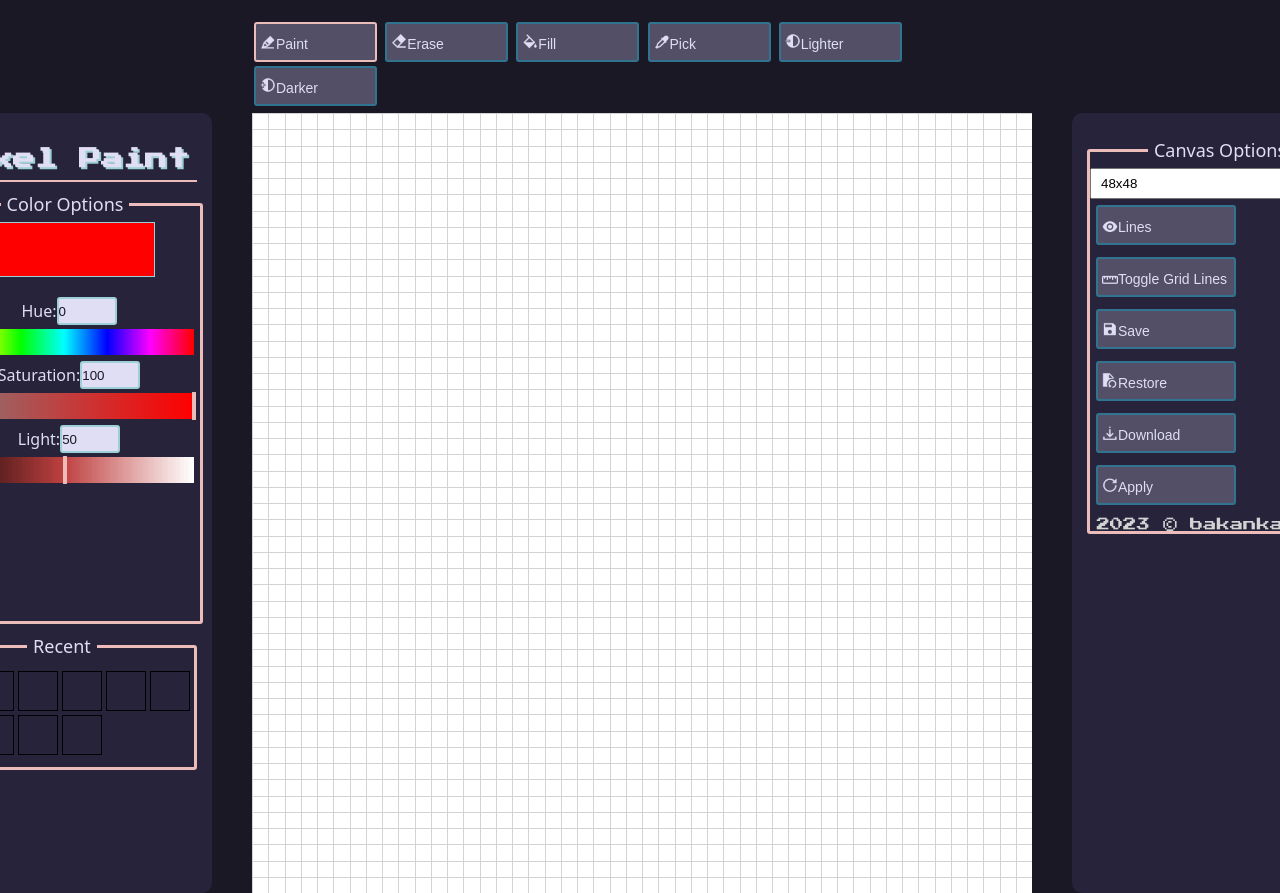
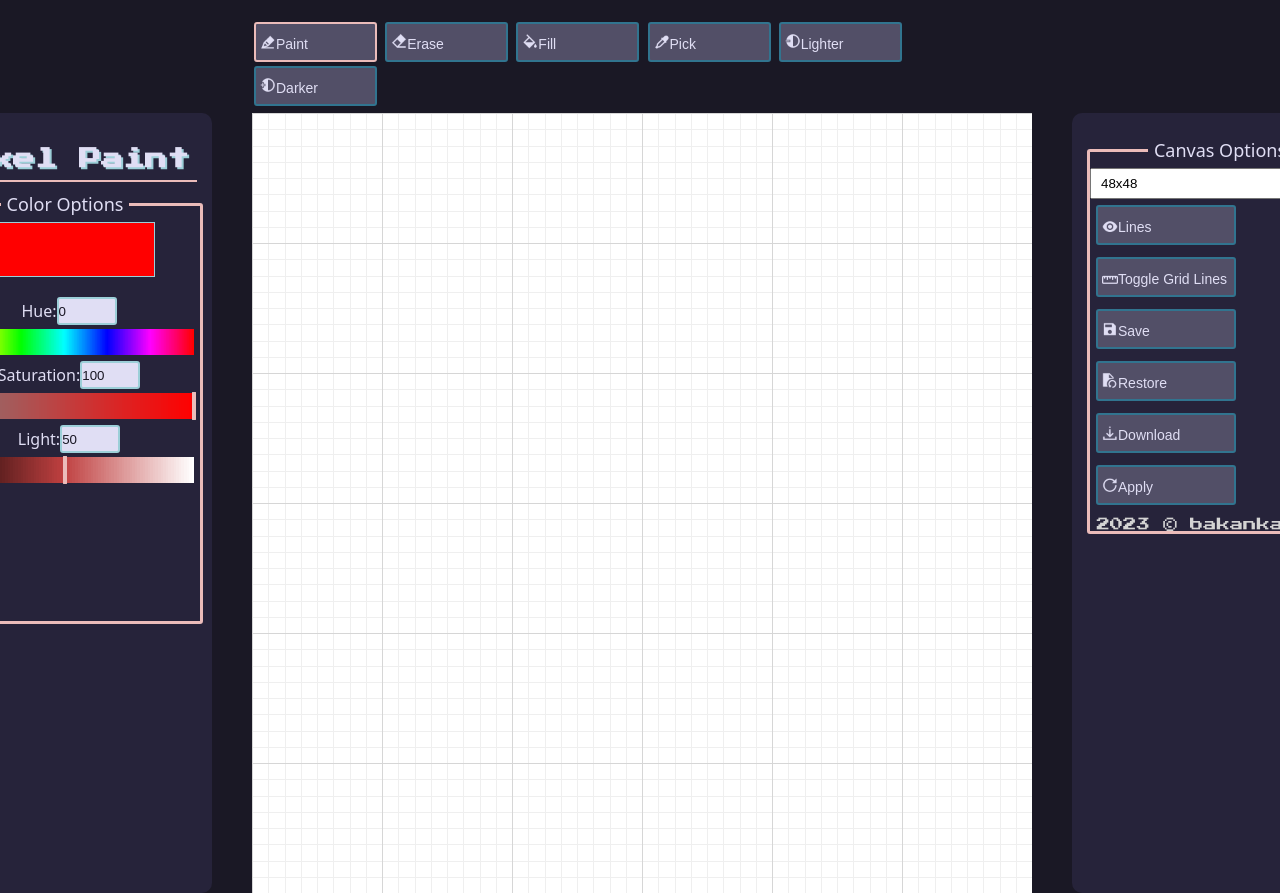
Before and after one commit to bakankaya/pixel-paint, a plain HTML site: page index.html in a window 1280 px wide. Shown: the top 893 px of the page. Drawn offline with Linux system fonts and the light colour scheme.

Commit message:
Added new feature: Toggle Grid Lines

```diff
--- a/index.html
+++ b/index.html
@@ -53,21 +53,6 @@
                         <span>hex:</span><span>data</span>
                     </div>
                 </fieldset>
-                <fieldset>
-                    <legend>Recent</legend>
-                    <div id="recent">
-                        <div id="current-col" class="recentBox"></div>
-                        <div id="current-col" class="recentBox"></div>
-                        <div id="current-col" class="recentBox"></div>
-                        <div id="current-col" class="recentBox"></div>
-                        <div id="current-col" class="recentBox"></div>
-                        <div id="current-col" class="recentBox"></div>
-                        <div id="current-col" class="recentBox"></div>
-                        <div id="current-col" class="recentBox"></div>
-                        <div id="current-col" class="recentBox"></div>
-                        <div id="current-col" class="recentBox"></div>
-                    </div>
-                </fieldset>
             </div>
             <div class="main">
                 <div id="tool-bar">
@@ -78,28 +63,16 @@
                     <button id="picker" class="mode"><img class="btn-ico" src="./sources/icons8-contrast-48(8).png">Lighter</button>
                     <button id="picker" class="mode"><img class="btn-ico" src="./sources/icons8-contrast-48(7).png">Darker</button>
                 </div>
-                <div id="canvas" draggable="false">
+                <div class="wr">
+                    <div id="canvas" draggable="false">
+                    </div>
+                    <div id="canvas2" draggable="false">
+                    </div>
                 </div>
-                <!-- <div id="recent">
-                    <div id="current-col" class="recentBox"></div>
-                    <div id="current-col" class="recentBox"></div>
-                    <div id="current-col" class="recentBox"></div>
-                    <div id="current-col" class="recentBox"></div>
-                    <div id="current-col" class="recentBox"></div>
-                    <div id="current-col" class="recentBox"></div>
-                    <div id="current-col" class="recentBox"></div>
-                    <div id="current-col" class="recentBox"></div>
-                    <div id="current-col" class="recentBox"></div>
-                    <div id="current-col" class="recentBox"></div>
-                </div> -->
             </div>
             <div class="control-panel">
                 <fieldset>
                     <legend>Canvas Options</legend>
-                    <!-- <div class="backg-color">
-                        <span>Color: </span><input id="backg-color" type="color" value="#ffffff">
-                        <label id="grd-size" for="grid-size">Grid Size:</label><output id="show-num"></output><br>
-                    </div> -->
                     <div>
                         <select id="grid-size" value="48">
                             <option value="8" >8x8</option>
--- a/pixel-paint.js
+++ b/pixel-paint.js
@@ -28,9 +28,10 @@ if (window.innerWidth < 500){
 let cmode = 'color';
 document.getElementById('eraser').addEventListener('click', ()=>{ cmode = 'eraser'; modeSwitch();})
 document.getElementById('paint').addEventListener('click', ()=>{ cmode = 'color'; modeSwitch();})
-document.getElementById('apply').addEventListener('click', ()=>{ cleanCanvas(); createCanvas(num);
+document.getElementById('apply').addEventListener('click', ()=>{ cleanCanvas(); createCanvas(num); createCanvas2(num);
                                                                 window.confirm('This will delete all your progress!!\nAre you sure?')})
 document.getElementById('toggle').addEventListener('click', ()=>{ gridToggle()})
+document.getElementById('toggle2').addEventListener('click', ()=>{ gridToggle2()})
 document.getElementById('save').addEventListener('click', ()=>{ window.alert('Not implemented yet 🫤')})
 
 
@@ -61,6 +62,7 @@ gridnum.addEventListener("input",(event) =>{
 
 function cleanCanvas(){
     document.querySelector('#canvas').innerHTML = null;
+    document.querySelector('#canvas2').innerHTML = null;
 };
 
 function createCanvas(num){
@@ -70,26 +72,31 @@ function createCanvas(num){
 
     for(let i=0;i<num*num;i++){
         let pixel = document.createElement("div");
+        pixel.id = i;
         pixel.className = "pixel pixel-grd";
-        // pixel.style.backgroundColor = bgcolor;
+        pixel.setAttribute('draggable', 'false');
         pixel.addEventListener('mouseover', changeColor);  // These two lines are where painting happens
         pixel.addEventListener('mousedown', changeColor);  // with them, function calls changecolor wtih mouse movement
         document.querySelector('#canvas').appendChild(pixel);
         };
 };
 
-// This function was created to reset the parameters to default, but for some reason, it didn't worked as intended.
-// I removed the reset button because, apply button does the same thing anyway.
+function createCanvas2(num){
+    let y = num/8
+    let xxx = 780/y;
+    document.querySelector('#canvas2').style.gridTemplateColumns = `repeat(${y},${xxx}px)`;
+    document.querySelector('#canvas2').style.gridTemplateRows = `repeat(${y},${xxx}px)`;
 
-// function resetCanvas(){
-//     gridnum.value = '16';
-//     bgcolor.value = '#ffffff';
-//     document.querySelector('#current-color').value = 'black';
-//     cleanCanvas();
-//     createCanvas(16);
-// }
+    for(let i=0;i<y*y;i++){
+        let pixel2 = document.createElement("div");
+        pixel2.style.backgroundColor = "transparent";
+        pixel2.className ="pixel2 pixel-grd2"; // with them, function calls changecolor wtih mouse movement
+        document.querySelector('#canvas2').appendChild(pixel2);
+        };
+};
 
 createCanvas(num);
+createCanvas2(num);
 
 
 
@@ -235,4 +242,13 @@ function gridToggle(){
     pixArr.forEach(e => {
         e.classList.toggle('pixel-grd');
     });
+    gridToggle2();
 }
+
+function gridToggle2(){
+    let pixels = document.querySelectorAll('.pixel2');
+    let pixArr =[...pixels];
+    pixArr.forEach(e => {
+        e.classList.toggle('pixel-grd2');
+    });
+}
--- a/style.css
+++ b/style.css
@@ -68,6 +68,7 @@ hr{
 }
 
 .main{
+    position: relative;
     display:flex;
     flex-direction: column;
     align-items: center;
@@ -274,18 +275,39 @@ The canvas side parameters
     margin: 2px;
 }
 
+.wr{
+    position: relative;
+    width:780px;
+    height: 780px;
+    background-color: white;
+}
+
 #canvas{
+    z-index: 2;
+    position: absolute;
     width:780px;
     height: 780px;
     display: grid;
-    background-color: white;
     /* padding: 10px; */
     /* border-radius: 10px; */
 }
 
+#canvas2{
+    z-index: 1;
+    position: absolute;
+    width:780px;
+    height: 780px;
+    display: grid;
+}
+
 .pixel-grd{
-    border-top: 1px solid lightgray;
-    border-left: 1px solid lightgray;
+    border-top: 1px solid hwb(0 93% 7% / 0.9);
+    border-left: 1px solid hwb(0 93% 7% / 0.9);
+}
+.pixel-grd2{
+    border-top: 1px solid black;
+    border-left: 1px solid black;
+    z-index:3;
 }
 
 #recent{
```
